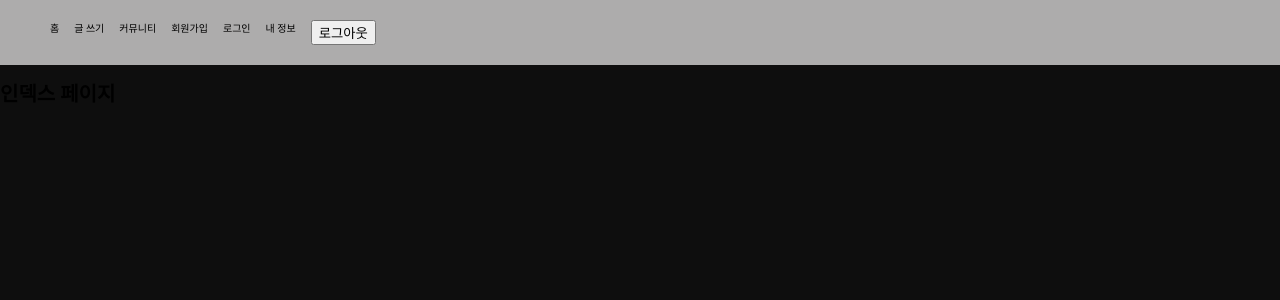
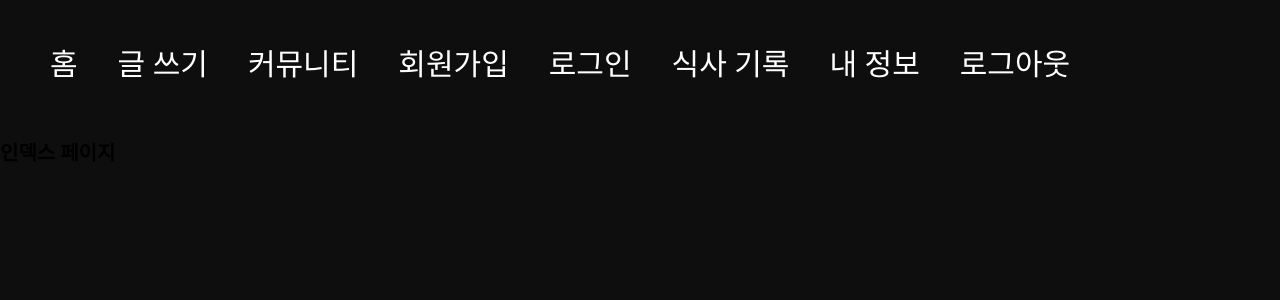
Before and after one commit to jungdaehun1024/workout-front, a Vue app: page / in a window 1280 px wide. Shown: the top 300 px of the page. Built offline with nearby package versions, Linux system fonts and the light colour scheme.

Commit message:
refactor: 네비게이션 바 디자인 수정

```diff
--- a/src/components/NavBar.vue
+++ b/src/components/NavBar.vue
@@ -1,26 +1,29 @@
 <template>
-    <nav>
-        <ul>
+    <nav class="navigation">
+        <ul class = "nav-menu">
             <li>
-                <RouterLink to="/">홈</RouterLink>
+                <RouterLink class="nav-link" to="/">홈</RouterLink>
             </li>
             <li>
-                <RouterLink to="/board/write" >글 쓰기 </RouterLink>
+                <RouterLink  class="nav-link" to="/board/write" >글 쓰기 </RouterLink>
             </li>
             <li>
-                <RouterLink to="/board"  >커뮤니티</RouterLink>
+                <RouterLink  class="nav-link" to="/board"  >커뮤니티</RouterLink>
             </li>
             <li>
-                <RouterLink to="/auth/join"  >회원가입</RouterLink>
+                <RouterLink  class="nav-link" to="/auth/join"  >회원가입</RouterLink>
             </li>
             <li>
-                <RouterLink to="/auth/login" >로그인</RouterLink>
+                <RouterLink  class="nav-link" to="/auth/login" >로그인</RouterLink>
             </li>
+                <li>
+                <RouterLink  class="nav-link" to="/auth/dietPage" >식사 기록</RouterLink>
+                </li>
             <li>
-                <RouterLink to="/auth/user/myPage" >내 정보</RouterLink>
+                <RouterLink  class="nav-link" to="/auth/user/myPage" >내 정보</RouterLink>
             </li>
-            <li>
-                <button @click="logout" >로그아웃</button>
+            <li @click="logout">
+                <RouterLink   class="nav-link" to="#"  >로그아웃</RouterLink>
             </li>
         </ul>
     </nav>
@@ -30,8 +33,12 @@
 import axios from 'axios';
 import { ref, watch, } from 'vue';
 import { RouterLink, useRoute, useRouter } from 'vue-router';
+import { useUserStore } from '@/stores/user/userStore';
+import { storeToRefs } from 'pinia';
 
 const router = useRouter();
+const userStore = useUserStore();
+const {userInfo} = storeToRefs(userStore);
 
 const isLogin = ref(localStorage.getItem("isLogin") === "true");
 
@@ -45,9 +52,8 @@ const logout = async()=>{
         await axios.post("/api/auth/logout",{},{  //로그아웃 요청
         withCredentials:true,
         });
-
         alert("로그아웃 되었습니다.");
-        localStorage.setItem("isLogin","false");
+        userInfo.value = {}
         router.push("/")
 
 
@@ -62,24 +68,34 @@ const logout = async()=>{
 
 <style lang="scss" scoped>
 
-a {
-    text-decoration: none;
-    color: inherit; /* 색상 기본값으로 설정 */
-}
+.navigation {
+    background-color: #0e0e0e;
+    margin: 0px;
+    padding: 10px;
+    color: #ffffff;
+    font-size: 3rem;
+    border: none;
+    .nav-menu{
+          list-style: none;
+          display: flex;
+          gap: 4rem;
+          .nav-link{
+            text-decoration: none;
+            color: inherit; /* 색상 기본값으로 설정 */
+          }
+          .nav-link {
+            text-decoration: none;
+            color: inherit;
+            &:hover {
+                background-color: #ffffff;
+                color: #0e0e0e;
+                border-radius: 7px;
+                 }
+            }
+    }
 
-nav {
-  background: #adacac;
-  padding: 10px;
-}
-
-ul {
-  list-style: none;
-  display: flex;
-  gap: 15px;
-  li {
-        border-bottom:none;
-    }
 }
 
 
+
 </style>
```
